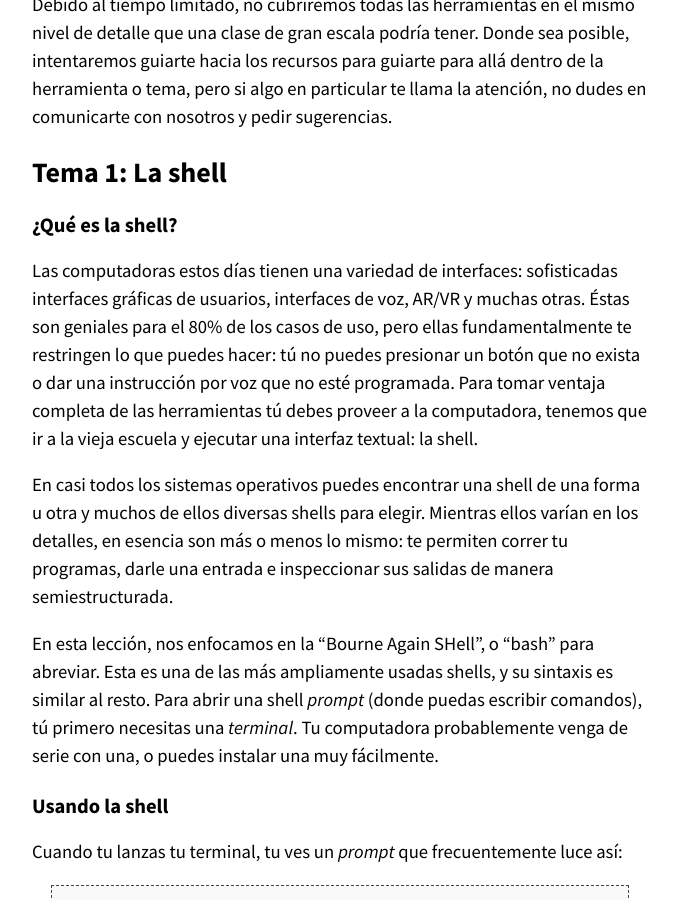
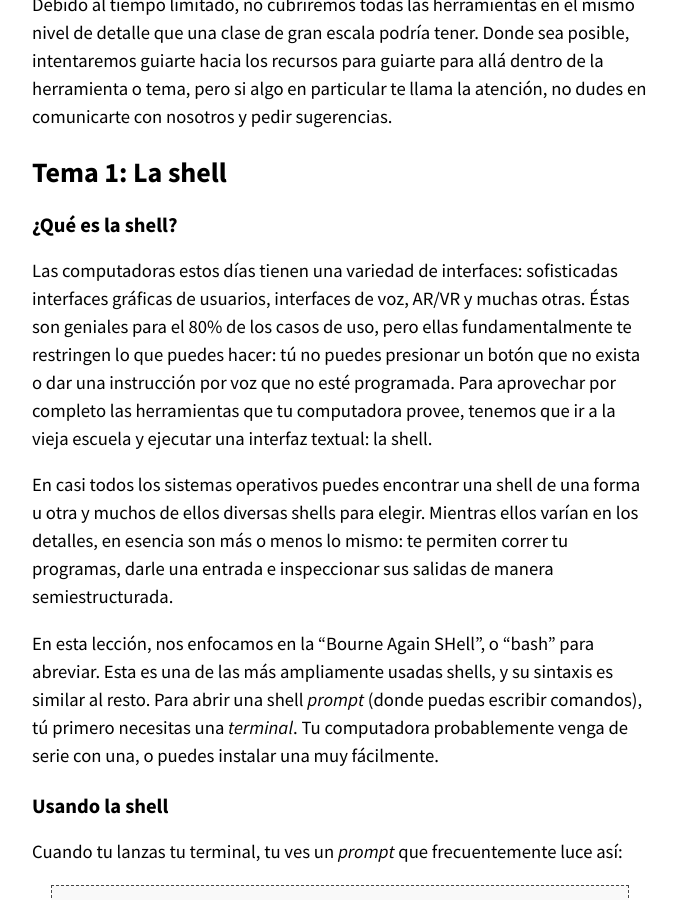
Before and after one commit to missing-semester-esp/missing-semester-esp.github.io, a Jekyll site: the page built from _2020/course-shell-esp.md, in a window 1280 px wide and 900 px high, scrolled down 1344 px. Shown: the whole window, without its empty margins (300-978 px from the left). Built offline with Jekyll 4.4.1, drawn with Linux system fonts in a browser that asks for light colours.

Commit message:
Update _2020/course-shell-esp.md
Co-authored-by: Matias Garcia Isaia <mgarciaisaia+github@gmail.com>

```diff
--- a/_2020/course-shell-esp.md
+++ b/_2020/course-shell-esp.md
@@ -54,7 +54,7 @@ sofisticadas interfaces gráficas de usuarios, interfaces de voz,
 AR/VR y muchas otras. Éstas son geniales para el 80% de los casos de uso, pero
 ellas fundamentalmente te restringen lo que puedes hacer: tú no puedes presionar
 un botón que no exista o dar una instrucción por voz que no esté programada.
-Para tomar ventaja completa de las herramientas tú debes proveer a la computadora,
+Para aprovechar por completo las herramientas que tu computadora provee,
 tenemos que ir a la vieja escuela y ejecutar una interfaz textual: la shell.
 
 En casi todos los sistemas operativos puedes encontrar una shell de una forma u otra
```
